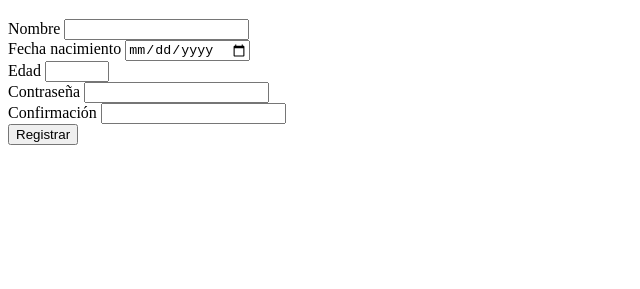
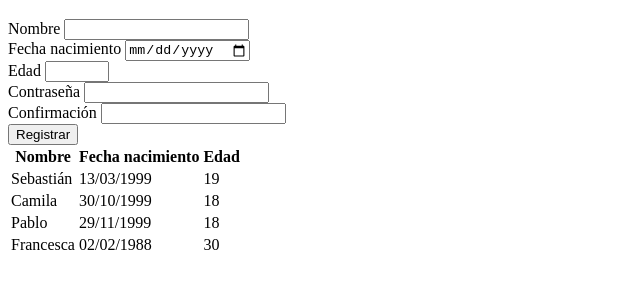
Before and after one commit to pabskun/proy1_dia_2018_II, a plain HTML site: page semana 6/validacion_con_if/index.html in a window 1280 px wide. Shown: the part 61-350 px from the top of the page, without its empty margins (0-640 px from the left). Drawn offline with Linux system fonts and the light colour scheme; some packages are replaced by stand-ins of ours; a script that the page names is missing.

Commit message:
commit
tabla

```diff
--- a/semana 6/validacion_con_if/index.html
+++ b/semana 6/validacion_con_if/index.html
@@ -34,6 +34,18 @@
 
         <button type="button" id="btnRegistrar">Registrar</button>
     </form>
+    <table id="tblPersonas">
+        <thead>
+            <tr>
+                <th>Nombre</th>
+                <th>Fecha nacimiento</th>
+                <th>Edad</th>
+            </tr>
+        </thead>
+        <tbody>
+
+        </tbody>
+    </table>
 
     <!-- Script externo para sweet alert 2 -->
     <script src="https://cdn.jsdelivr.net/npm/sweetalert2"></script>
--- a/semana 6/validacion_con_if/js/controlador.js
+++ b/semana 6/validacion_con_if/js/controlador.js
@@ -1,5 +1,5 @@
 'use strict';
-
+mostrarListaPersonas();
 let botonRegistrar = document.querySelector('#btnRegistrar');
 botonRegistrar.addEventListener('click', obtenerDatos);
 
@@ -23,6 +23,7 @@ let regexContrasenna = /^[a-zA-Z0-9]{8,12}$/;
 
 function obtenerDatos(){
     let bError = false;
+    let aInfoPersona = [];
 
     sNombre = inputNombre.value;
     dFechaNacimiento = inputNacimiento.value;
@@ -40,18 +41,17 @@ function obtenerDatos(){
             confirmButtonText: 'Entendido'
           });
     }else{
+        aInfoPersona.push(sNombre, dFechaNacimiento, nEdad, sContrasenna);
+        registrarPersona(aInfoPersona);
         swal({
             title: 'Registro correcto',
             text: 'El usuario se ha registrado de forma correcta',
             type: 'success',
             confirmButtonText: 'Entendido'
           });
-        console.log(sNombre);
-        console.log(dFechaNacimiento);
-        console.log(nEdad);
-        console.log(sContrasenna);
-        console.log(sConfirmacion);
+
         limpiarFormulario();
+        mostrarListaPersonas();
     }
 
 };
@@ -125,3 +125,21 @@ function limpiarFormulario(){
     inputContrasenna.value = '';
     inputConfirmacion.value = '';
 };
+
+function mostrarListaPersonas(){
+    let listaPersonas = obtenerListaPersonas();
+    let tbody = document.querySelector('#tblPersonas tbody');
+    tbody.innerHTML = '';
+
+    for(let i = 0; i < listaPersonas.length; i++){
+        let fila = tbody.insertRow();
+
+        let celdaNombre = fila.insertCell();
+        let celdaFecha = fila.insertCell();
+        let celdaEdad = fila.insertCell();
+
+        celdaNombre.innerHTML = listaPersonas[i][0];
+        celdaFecha.innerHTML = listaPersonas[i][1];
+        celdaEdad.innerHTML = listaPersonas[i][2];
+    }
+};
--- a/semana 6/validacion_con_if/js/servicio.js
+++ b/semana 6/validacion_con_if/js/servicio.js
@@ -1,5 +1,10 @@
 'use strict';
-let listaPersonas = [];
+let listaPersonas = [
+    ['Sebastián', '13/03/1999', 19],
+    ['Camila', '30/10/1999', 18],
+    ['Pablo', '29/11/1999', 18],
+    ['Francesca','02/02/1988' ,30]
+];
 
 function registrarPersona(paInfoPersona){
     listaPersonas.push(paInfoPersona);
```
